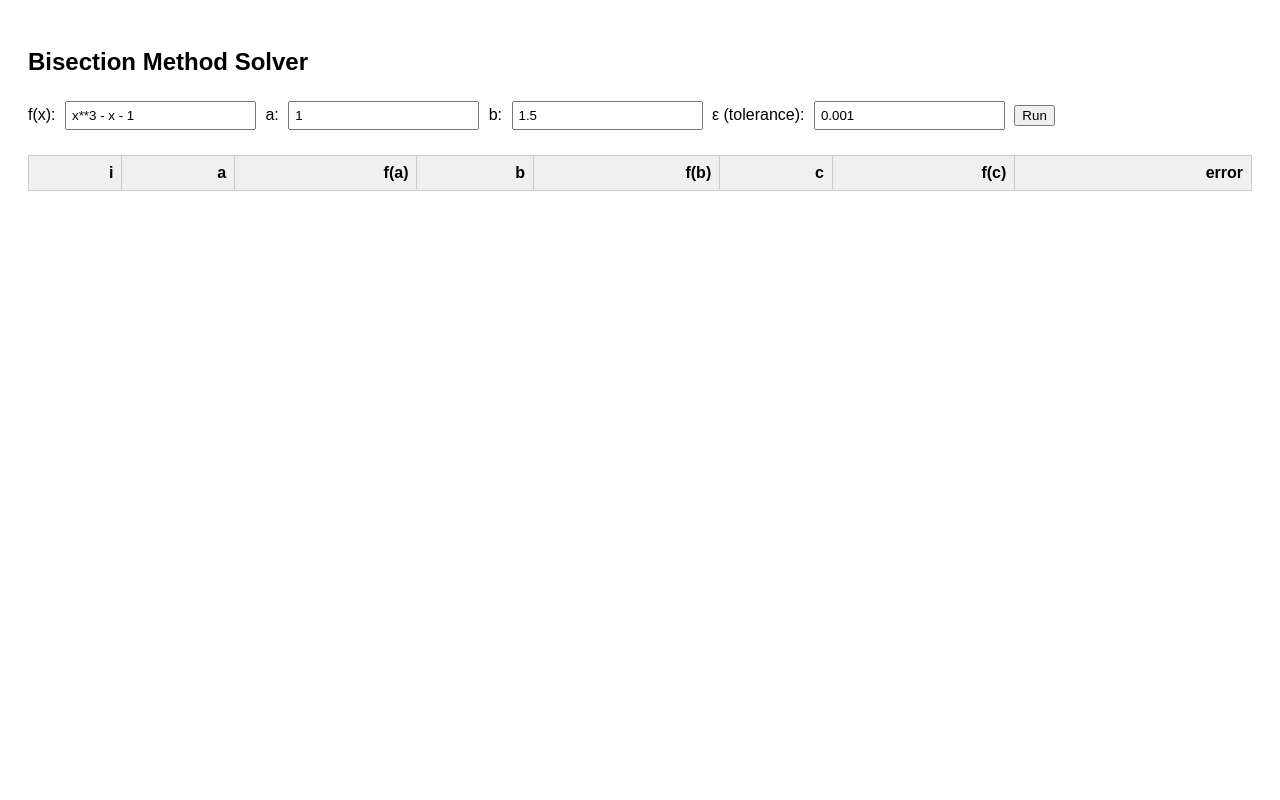
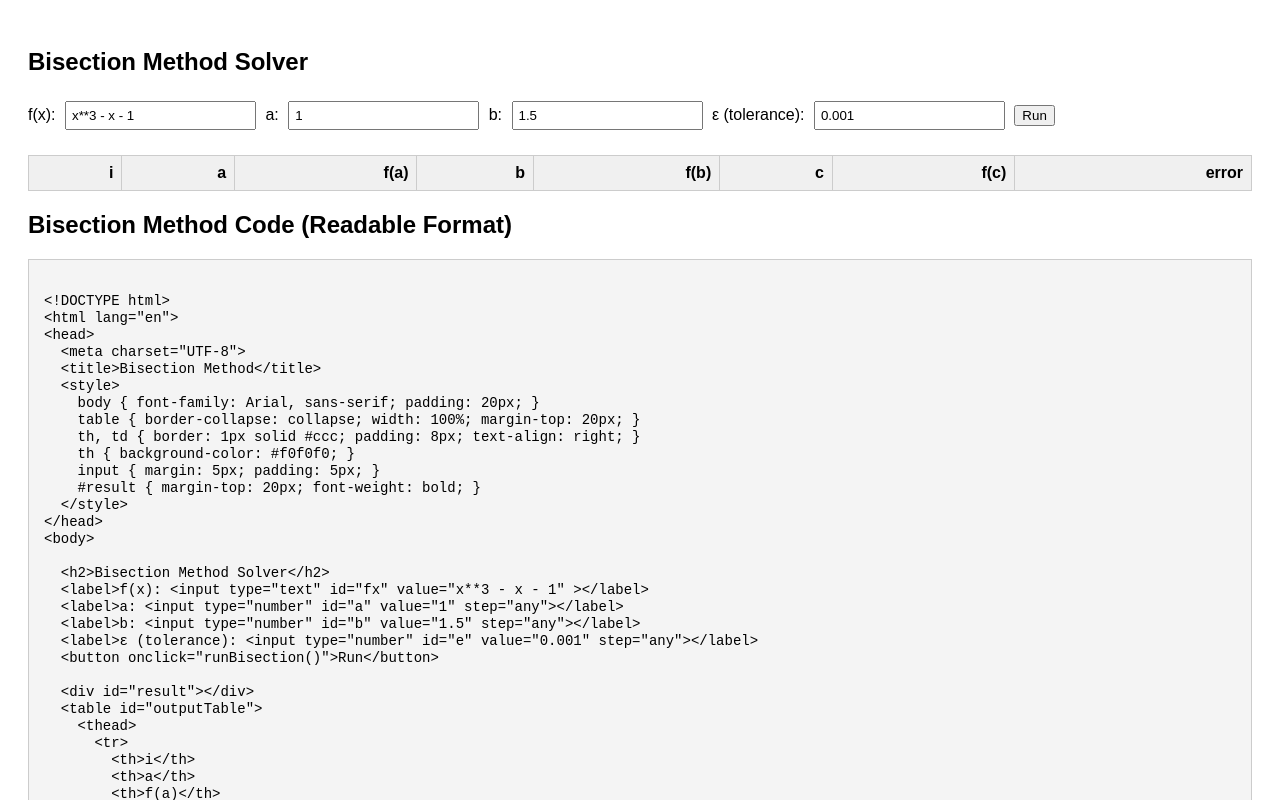
Before and after one commit to Henil088/Conm, a plain HTML site: page BySection.html in a window 1280 px wide. Shown: the top 800 px of the page. Drawn offline with Linux system fonts and the light colour scheme.

Commit message:
Update BySection.html

```diff
--- a/BySection.html
+++ b/BySection.html
@@ -38,6 +38,141 @@
     <tbody></tbody>
   </table>
 
+  <div>
+    <!DOCTYPE html>
+<html lang="en">
+<head>
+  <meta charset="UTF-8" />
+  <title>Readable Bisection Method Code</title>
+  <style>
+    pre {
+      background-color: #f4f4f4;
+      padding: 15px;
+      border: 1px solid #ccc;
+      white-space: pre-wrap;
+      overflow-x: auto;
+      font-family: Consolas, Monaco, monospace;
+      font-size: 14px;
+    }
+  </style>
+</head>
+<body>
+
+<h2>Bisection Method Code (Readable Format)</h2>
+<pre><code>
+&lt;!DOCTYPE html&gt;
+&lt;html lang="en"&gt;
+&lt;head&gt;
+  &lt;meta charset="UTF-8"&gt;
+  &lt;title&gt;Bisection Method&lt;/title&gt;
+  &lt;style&gt;
+    body { font-family: Arial, sans-serif; padding: 20px; }
+    table { border-collapse: collapse; width: 100%; margin-top: 20px; }
+    th, td { border: 1px solid #ccc; padding: 8px; text-align: right; }
+    th { background-color: #f0f0f0; }
+    input { margin: 5px; padding: 5px; }
+    #result { margin-top: 20px; font-weight: bold; }
+  &lt;/style&gt;
+&lt;/head&gt;
+&lt;body&gt;
+
+  &lt;h2&gt;Bisection Method Solver&lt;/h2&gt;
+  &lt;label&gt;f(x): &lt;input type="text" id="fx" value="x**3 - x - 1" &gt;&lt;/label&gt;
+  &lt;label&gt;a: &lt;input type="number" id="a" value="1" step="any"&gt;&lt;/label&gt;
+  &lt;label&gt;b: &lt;input type="number" id="b" value="1.5" step="any"&gt;&lt;/label&gt;
+  &lt;label&gt;ε (tolerance): &lt;input type="number" id="e" value="0.001" step="any"&gt;&lt;/label&gt;
+  &lt;button onclick="runBisection()"&gt;Run&lt;/button&gt;
+
+  &lt;div id="result"&gt;&lt;/div&gt;
+  &lt;table id="outputTable"&gt;
+    &lt;thead&gt;
+      &lt;tr&gt;
+        &lt;th&gt;i&lt;/th&gt;
+        &lt;th&gt;a&lt;/th&gt;
+        &lt;th&gt;f(a)&lt;/th&gt;
+        &lt;th&gt;b&lt;/th&gt;
+        &lt;th&gt;f(b)&lt;/th&gt;
+        &lt;th&gt;c&lt;/th&gt;
+        &lt;th&gt;f(c)&lt;/th&gt;
+        &lt;th&gt;error&lt;/th&gt;
+      &lt;/tr&gt;
+    &lt;/thead&gt;
+    &lt;tbody&gt;&lt;/tbody&gt;
+  &lt;/table&gt;
+
+  &lt;script&gt;
+    function find_fx(expr, x) {
+      const replaced = expr.replace(/x/g, `(${x})`);
+      return eval(replaced);
+    }
+
+    function runBisection() {
+      const fx = document.getElementById("fx").value;
+
+      const aInput = parseFloat(document.getElementById("a").value);
+      const bInput = parseFloat(document.getElementById("b").value);
+      const e = parseFloat(document.getElementById("e").value);
+
+      let a = aInput;
+      let b = bInput;
+      let c = null;
+      let c_before = null;
+      let error = 10;
+      let iteration = 0;
+
+      const tableBody = document.querySelector("tbody");
+      tableBody.innerHTML = "";
+
+      while (error >= e) {
+        c_before = c;
+        c = (a + b) / 2;
+        let fa = find_fx(fx, a);
+        let fb = find_fx(fx, b);
+        let fc = find_fx(fx, c);
+
+        let errorStr = iteration === 0 ? "—" : error.toFixed(6);
+
+        const row = tableBody.insertRow();
+        row.innerHTML = `
+          &lt;td&gt;\${iteration}&lt;/td&gt;
+          &lt;td&gt;\${a.toFixed(6)}&lt;/td&gt;
+          &lt;td&gt;\${fa.toFixed(6)}&lt;/td&gt;
+          &lt;td&gt;\${b.toFixed(6)}&lt;/td&gt;
+          &lt;td&gt;\${fb.toFixed(6)}&lt;/td&gt;
+          &lt;td&gt;\${c.toFixed(6)}&lt;/td&gt;
+          &lt;td&gt;\${fc.toFixed(6)}&lt;/td&gt;
+          &lt;td&gt;\${errorStr}&lt;/td&gt;
+        `;
+
+        if (iteration !== 0 &amp;&amp; error &lt; e) {
+          document.getElementById("result").textContent =
+            \`Root found at x ≈ \${c.toFixed(6)} after \${iteration} iterations.\`;
+          break;
+        }
+
+        if (fa * fc &lt; 0) {
+          b = c;
+        } else {
+          a = c;
+        }
+
+        if (iteration !== 0) {
+          error = Math.abs(c - c_before);
+        }
+
+        iteration++;
+      }
+    }
+  &lt;/script&gt;
+
+&lt;/body&gt;
+&lt;/html&gt;
+</code></pre>
+
+</body>
+</html>
+
+  </div>
   <script>
       function find_fx(expr, x) {
   const replaced = expr.replace(/x/g, `(${x})`);
```
